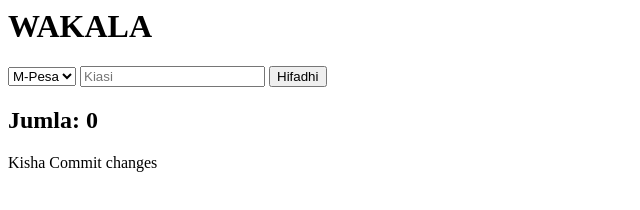
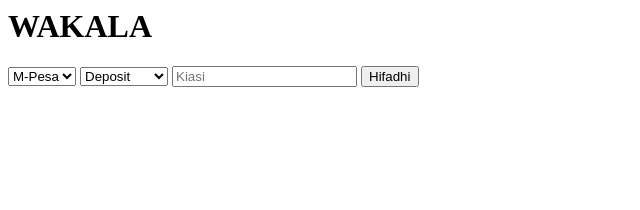
Before and after one commit to sodahenry2-create/WAKALA-MANAGEMENT, a plain HTML site: page index.html in a window 1280 px wide. Shown: the whole page, without its empty margins (0-640 px from the left). Drawn offline with Linux system fonts and the light colour scheme.

Commit message:
Update index.html

```diff
--- a/index.html
+++ b/index.html
@@ -1,7 +1,7 @@
+
 <h1>WAKALA</h1>
 <select id="p"><option>M-Pesa</option><option>Airtel</option><option>Tigo</option><option>NMB</option><option>CRDB</option><option>Cash</option></select>
+<select id="t"><option>Deposit</option><option>Withdrawal</option></select>
 <input id="n" type="number" placeholder="Kiasi">
-<button onclick="s()">Hifadhi</button>
-<p id="r"></p><h2>Jumla: <b id="j">0</b></h2>
-<script>let x=0;function s(){x+=+n.value;r.innerHTML+=p.value+" "+n.value+"<br>";j.innerText=x}</script>
-Kisha Commit changes
+<button onclick="s()">Hifadhi</button><p id="r"></p>
+<script>function s(){r.innerHTML+=p.value+" "+t.value+" "+n.value+"<br>"}</script>
```
